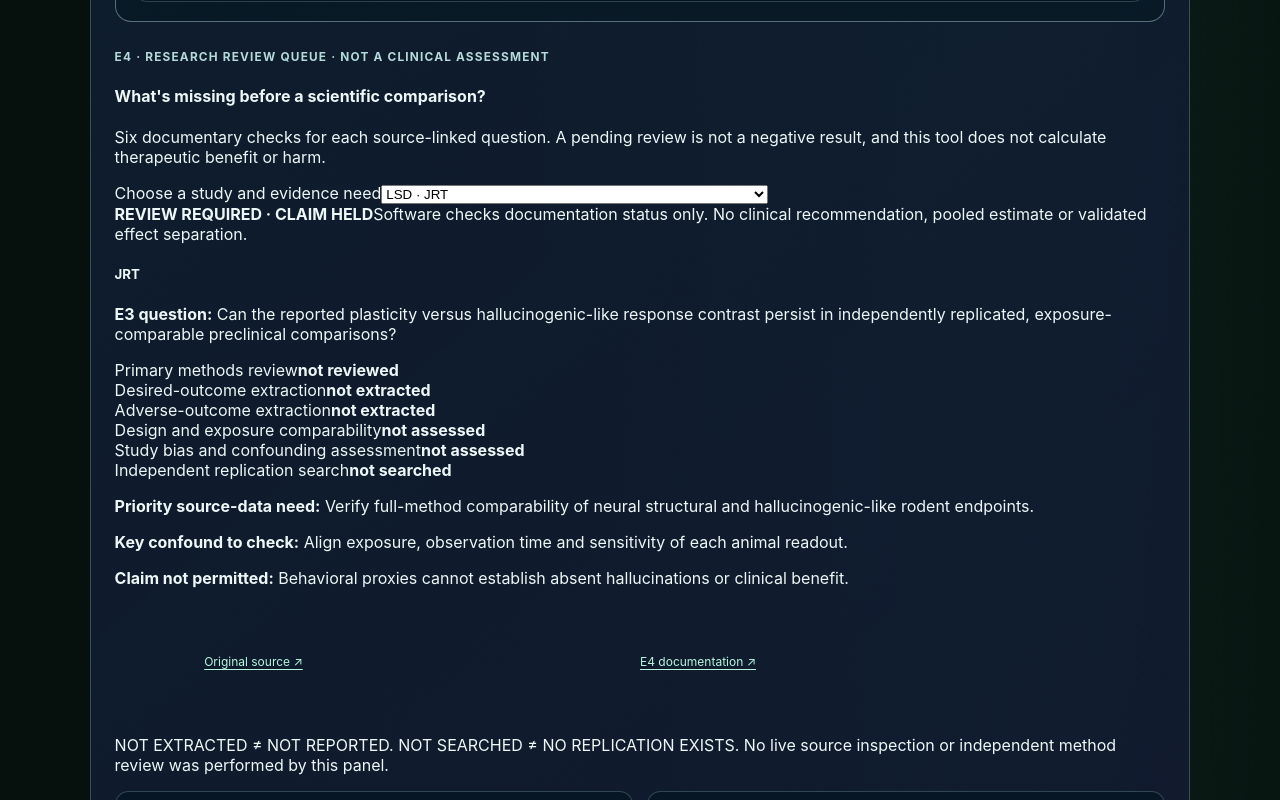
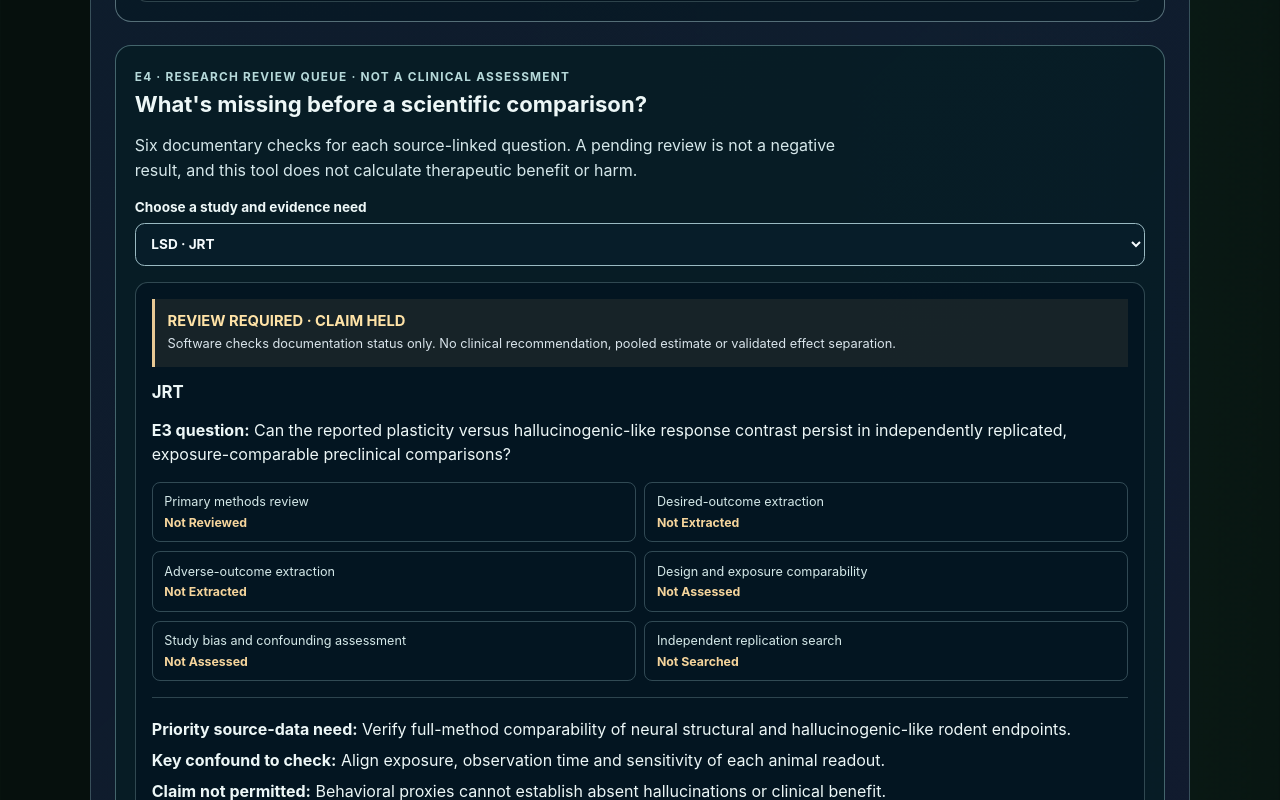
Before and after one commit to MichaelWave369/NestedBubbleGear, a React (Vite) app: page / in a window 1280 px wide. Shown: the part 5180-5980 px from the top of the page. Built offline with nearby package versions, Linux system fonts and the light colour scheme.

Commit message:
feat(es01-e4): integrate src/es01Explorer.css

```diff
--- a/src/es01Explorer.css
+++ b/src/es01Explorer.css
@@ -46,3 +46,22 @@
 .es01-e3-footer{border-top:1px solid rgba(190,219,223,.19);margin-top:1rem;padding-top:.8rem;display:flex;flex-wrap:wrap;gap:.55rem 1rem;font-size:.8rem;color:#cbdfe2}
 .es01-e3-footer p{width:100%}.es01-e3 a{color:#b8f6de;text-decoration:underline;text-underline-offset:3px}
 @media(max-width:760px){.es01-e3{padding:.85rem}.es01-e3-contrasts{grid-template-columns:1fr}}
+
+/* E4 documentation-gate UI: pending status is informational, not a ranking. */
+.es01-e4{margin:1.4rem 0;padding:1.2rem;border:1px solid rgba(161,213,216,.4);border-radius:1rem;background:rgba(7,29,37,.83)}
+.es01-e4-header h4{font-size:1.38rem;margin:.4rem 0}.es01-e4-header p{line-height:1.55;max-width:72ch;color:#d5e7ea}
+.es01-e4-select{display:flex;flex-direction:column;gap:.5rem;margin:1rem 0;font-size:.85rem;font-weight:700}
+.es01-e4-select select{padding:.72rem;background:#071d29;border:1px solid #9abac2;border-radius:.6rem;color:#f5fbfd;font:inherit;max-width:100%;min-width:0}
+.es01-e4 select:focus-visible,.es01-e4 a:focus-visible{outline:3px solid #ffe39b;outline-offset:3px}
+.es01-e4-report{border:1px solid rgba(178,218,220,.26);background:rgba(4,20,33,.72);border-radius:.8rem;padding:1rem}
+.es01-e4-report h5{font-size:1.05rem;margin:.95rem 0 .3rem}.es01-e4-question{line-height:1.5}
+.es01-e4-gate{display:flex;flex-direction:column;gap:.35rem;padding:.8rem;border-left:3px solid #e8c995;background:rgba(222,180,109,.09)}
+.es01-e4-gate strong{color:#ffe3a7;font-size:.92rem}.es01-e4-gate span{color:#d9e4eb;font-size:.8rem;line-height:1.45}
+.es01-e4-grid{display:grid;grid-template-columns:repeat(2,minmax(0,1fr));gap:.55rem;margin:1rem 0}
+.es01-e4-check{display:flex;flex-direction:column;gap:.35rem;border:1px solid rgba(155,195,202,.3);border-radius:.5rem;padding:.72rem;min-width:0}
+.es01-e4-check span{color:#d5e9e9;font-size:.79rem}.es01-e4-check strong{color:#f6d59c;font-size:.77rem;text-transform:capitalize;font-weight:700}
+.es01-e4-actions{border-top:1px solid rgba(178,218,220,.24);padding-top:.7rem}.es01-e4-actions p{line-height:1.5;margin:.45rem 0}
+.es01-e4-links{display:flex;gap:1.1rem;flex-wrap:wrap;margin-top:1rem;font-size:.83rem}
+.es01-e4 a{color:#b8f6de;text-decoration:underline;text-underline-offset:3px}
+.es01-e4-note{font-size:.78rem;color:#d2dee2;line-height:1.5}
+@media(max-width:760px){.es01-e4{padding:.85rem}.es01-e4-grid{grid-template-columns:1fr}}
```
